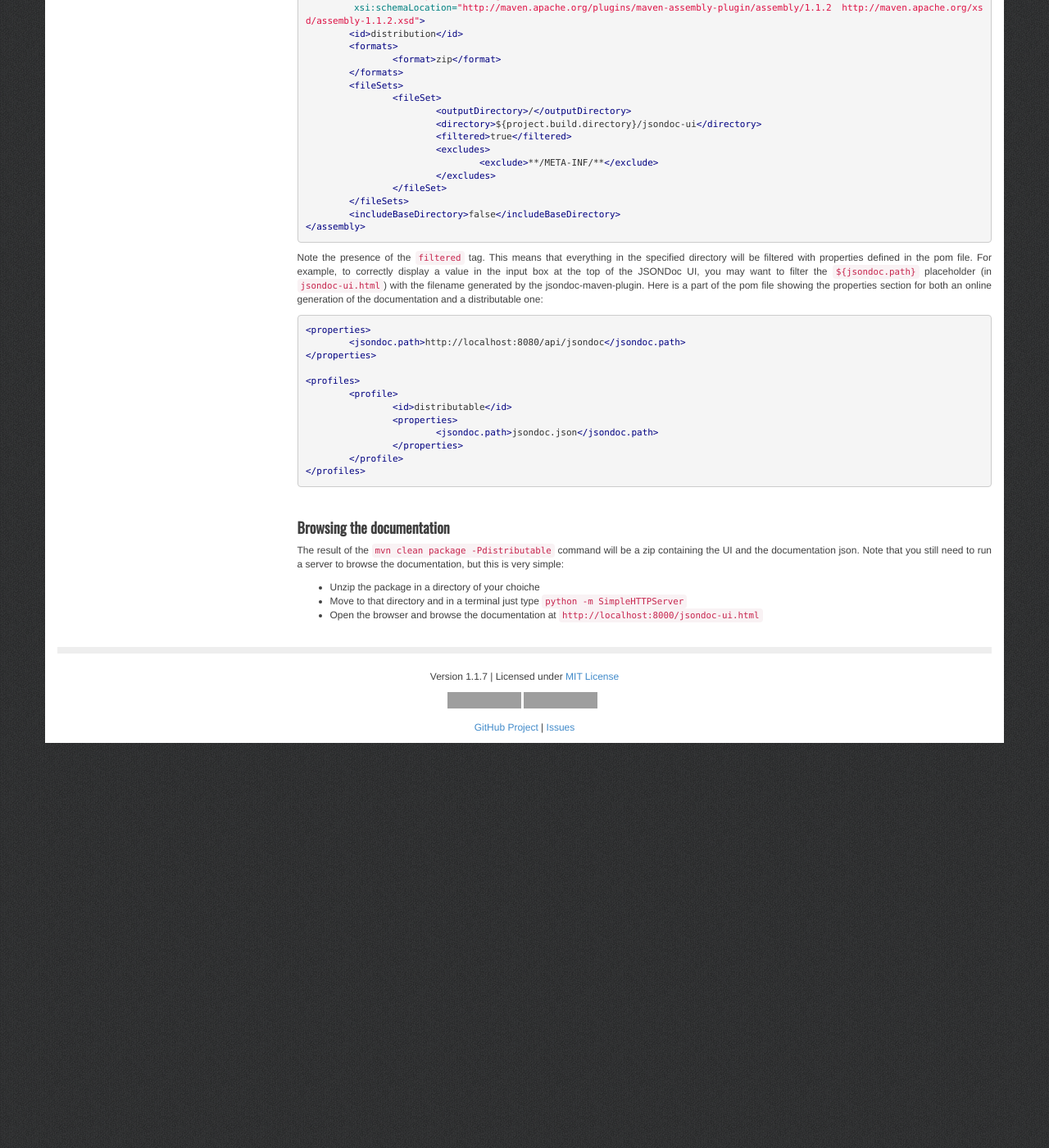
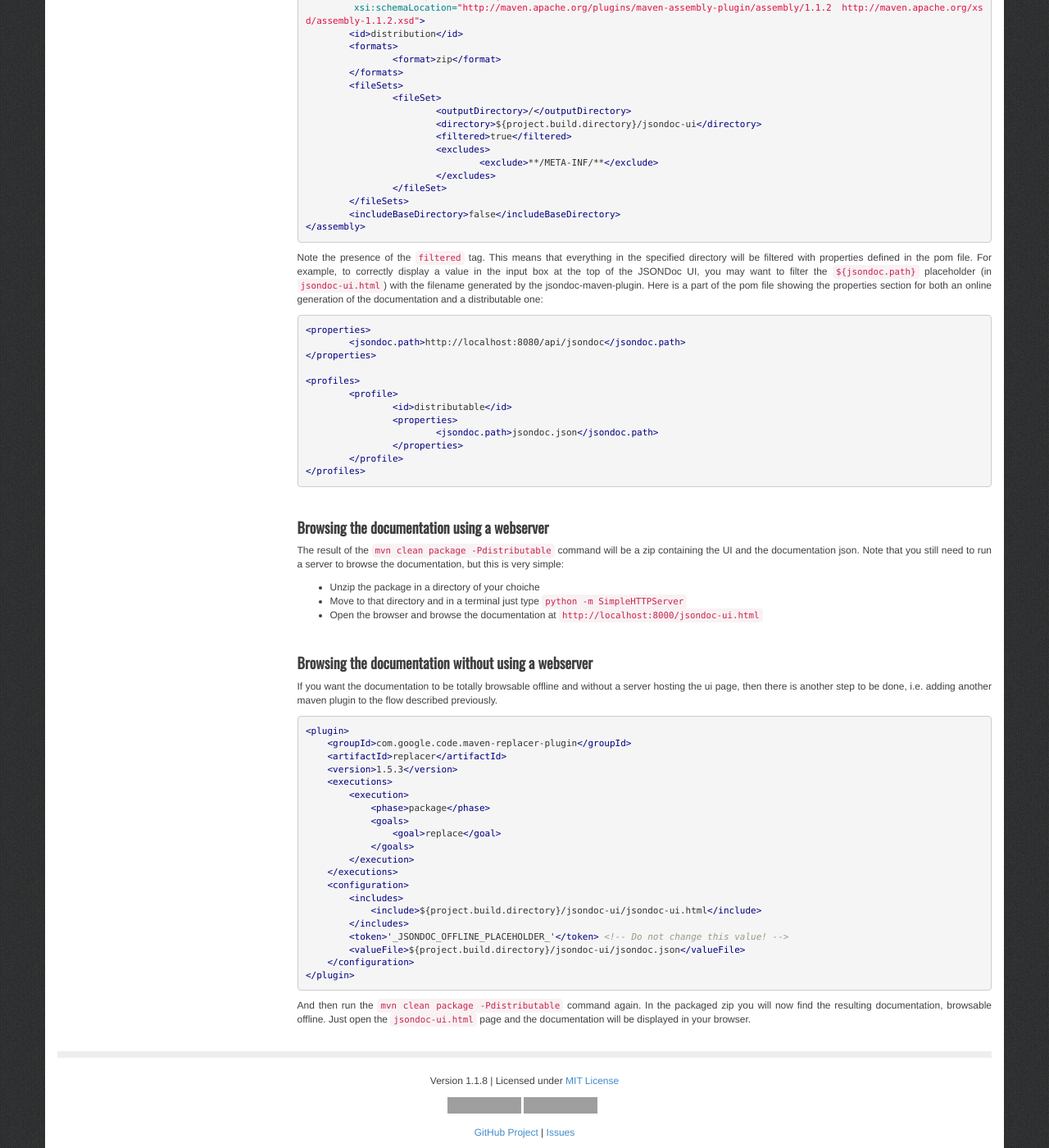
Before and after one commit to fabiomaffioletti/jsondoc, a Jekyll site: the page built from how-to-package-docs.html, in a window 1280 px wide and 1400 px high, scrolled down 1694 px. Shown: the whole window at 82% size. Built offline with Jekyll 4.4.1, drawn with Linux system fonts in a browser that asks for light colours; nearby versions of some CDN libraries; some web fonts are replaced; Markdown is read by kramdown in place of the engine named in the settings; before the commit the page ends 2600 px from its top, so only the background shows below that; grey boxes are pictures that could not be loaded.

Commit message:
updated docs for version 1.1.8

```diff
--- a/_config.yml
+++ b/_config.yml
@@ -2,6 +2,6 @@ name: JSONDoc
 baseurl:
 markdown: redcarpet
 highlighter: pygments
-version: 1.1.7
+version: 1.1.8
 demourl: http://jsondoc.eu01.aws.af.cm/jsondoc-ui.html
 downloadurl: distro/jsondoc-bundle-1.0.2.tar.gz
--- a/how-to-package-docs.html
+++ b/how-to-package-docs.html
@@ -131,7 +131,7 @@ title: How to - jsondoc-maven-plugin
 </profiles>
 {% endhighlight %}
 
-<h4 class="spaced">Browsing the documentation</h4>
+<h4 class="spaced">Browsing the documentation using a webserver</h4>
 <p>The result of the <code>mvn clean package -Pdistributable</code> command will be a zip containing the UI and the documentation json. Note that you still need to run a server to browse the documentation, but this is very simple:</p>
 <ul>
 	<li>Unzip the package in a directory of your choiche</li>
@@ -139,6 +139,33 @@ title: How to - jsondoc-maven-plugin
 	<li>Open the browser and browse the documentation at <code>http://localhost:8000/jsondoc-ui.html</code></li>
 </ul>
 
+<h4 class="spaced">Browsing the documentation without using a webserver</h4>
+<p>If you want the documentation to be totally browsable offline and without a server hosting the ui page, then there is another step to be done, i.e. adding another maven plugin to the flow described previously.</p>
+
+{% highlight xml %}
+<plugin>
+    <groupId>com.google.code.maven-replacer-plugin</groupId>
+    <artifactId>replacer</artifactId>
+    <version>1.5.3</version>
+    <executions>
+        <execution>
+            <phase>package</phase>
+            <goals>
+                <goal>replace</goal>
+            </goals>
+        </execution>
+    </executions>
+    <configuration>
+        <includes>
+            <include>${project.build.directory}/jsondoc-ui/jsondoc-ui.html</include>
+        </includes>
+        <token>'_JSONDOC_OFFLINE_PLACEHOLDER_'</token> <!-- Do not change this value! -->
+        <valueFile>${project.build.directory}/jsondoc-ui/jsondoc.json</valueFile>
+    </configuration>
+</plugin>
+{% endhighlight %}
+
+<p>And then run the <code>mvn clean package -Pdistributable</code> command again. In the packaged zip you will now find the resulting documentation, browsable offline. Just open the <code>jsondoc-ui.html</code> page and the documentation will be displayed in your browser.</p>
 
 <script type="text/javascript">
 	$('#howtopackagedocs').addClass('active');
```
